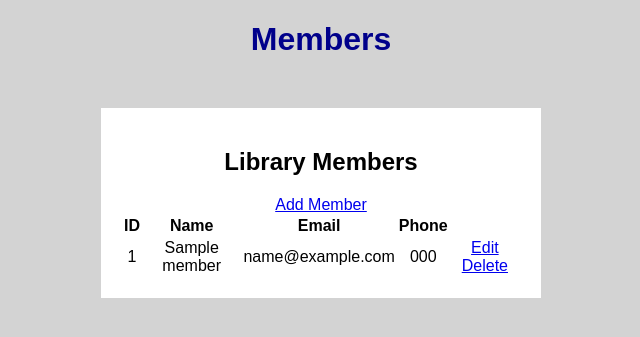
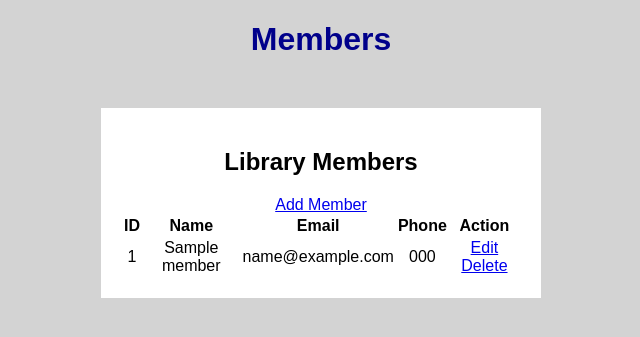
Before and after one commit to Dhanalakshmi817/python-programming, a Flask app: template python basics/Library_Management_System/static/css/Library_Management_System/templates/members.html in a window 1280 px wide. Shown: the top 337 px of the page, without its empty margins (319-959 px from the left). Run offline with Flask 3, Linux system fonts and the light colour scheme; the template is opened without the code that fills it: most values are stand-ins (such as "Sample title", 1, 10 or a date in 2020).

Commit message:
modifications of members section

```diff
--- a/python basics/Library_Management_System/static/css/Library_Management_System/templates/members.html
+++ b/python basics/Library_Management_System/static/css/Library_Management_System/templates/members.html
@@ -20,6 +20,7 @@
                 <th>Name</th>
                 <th>Email</th>
                 <th>Phone</th>
+                <th>Action</th>
             </tr>
 
             {% for member in members %}
--- a/python basics/Library_Management_System/static/css/Library_Management_System/templates/style.css
+++ b/python basics/Library_Management_System/static/css/Library_Management_System/templates/style.css
@@ -25,7 +25,7 @@ h1 {
 
 .box {
     background-color: white;
-    width: 450px;
+    width: 550px;
     margin: 30px auto;
     padding: 20px;
     border-radius: 6px;
@@ -41,6 +41,7 @@ button {
 
 table {
     width: 100%;
+    background-color: white;
     border-collapse: collapse;
     margin-top: 15px;
 }
@@ -48,7 +49,7 @@ table {
 th,
 td {
     border: 1px solid gray;
-    padding: 8px;
+    padding: 10px;
 }
 
 th {
```
